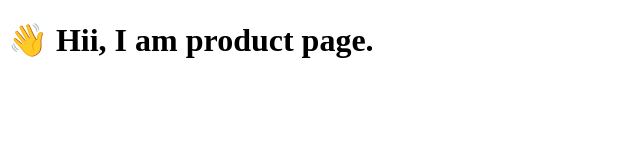
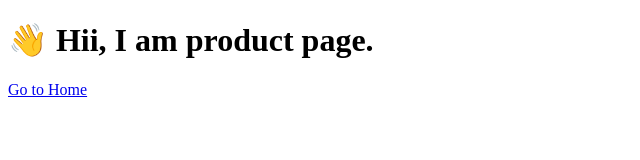
Before and after one commit to bholasankarnanda/git-practice, a plain HTML site: page product.html in a window 1280 px wide. Shown: the whole page, without its empty margins (0-640 px from the left). Drawn offline with Linux system fonts and the light colour scheme.

Commit message:
link index.html file with product.html file

```diff
--- a/product.html
+++ b/product.html
@@ -7,5 +7,8 @@
   </head>
   <body>
     <h1>👋 Hii, I am product page.</h1>
+    <section>
+      <a href="index.html">Go to Home</a>
+    </section>
   </body>
 </html>
```
